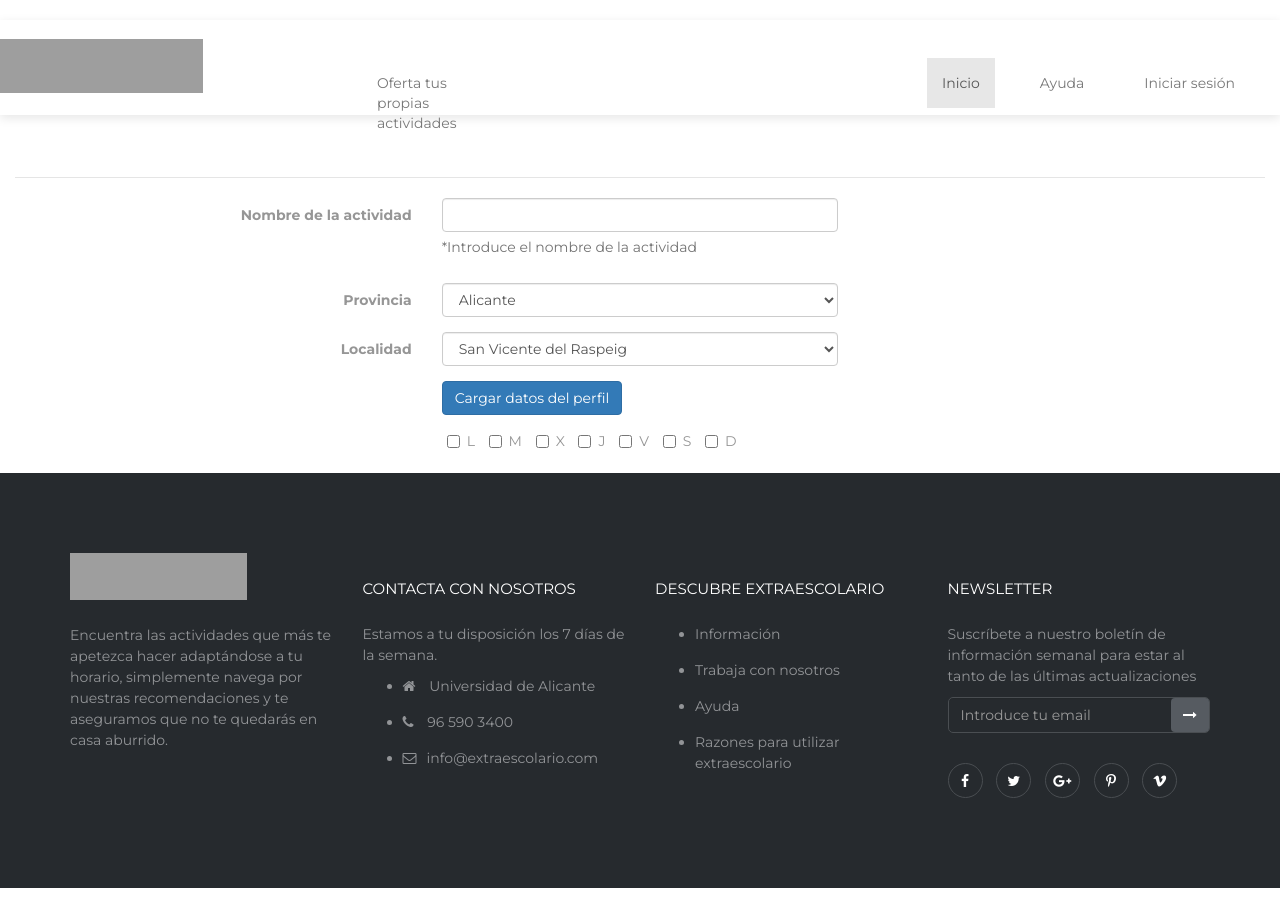
After one commit to jespinosa94/Extraescolario, a PHP site: page /crearActividad.php in a window 1280 px wide. The commit adds this page. Run offline with PHP 8.4, Linux system fonts and the light colour scheme; grey boxes are pictures that could not be loaded.

Commit message:
Comienzo del formulario CrearActividad

```diff
--- /dev/null
+++ b/crearActividad.php
@@ -0,0 +1,234 @@
+<!DOCTYPE html>
+<html lang="es"><head>
+<meta http-equiv="content-type" content="text/html; charset=UTF-8">
+    <meta charset="utf-8">
+    <meta http-equiv="X-UA-Compatible" content="IE=edge">
+    <meta name="viewport" content="width=device-width, initial-scale=1">
+    <meta name="description" content="Extraescolario Project">
+    <meta name="author" content="Extraescolario Team">
+    <link rel="icon" href="http://www.iconj.com/ico/n/q/nqjqtckys4.ico">
+
+    <title>Plantilla Extraescolario</title>
+
+    <!-- Bootstrap core CSS -->
+    <link href="css/bootstrap.css" rel="stylesheet">
+
+    <!-- Fuente de google -->
+    <link href='https://fonts.googleapis.com/css?family=Montserrat:400,700' rel='stylesheet' type='text/css'>
+
+    <!-- Estilos custom -->
+    <link href="css/estilos.css" rel="stylesheet">
+    <link href="css//font-awesome/css/font-awesome.min.css" rel="stylesheet">
+  </head>
+  <!-- Header de la página -->
+  <header>
+    <nav class="navbar navbar-default navbar-main headerPrincipal" role="navigation">
+      <div class="container-fluid">
+
+        <!-- Logo y menu minimizado -->
+        <div class="navbar-header">
+          <button class="navbar-toggle" type="button" data-toggle="collapse" data-target="#navbar1">
+            <span class="sr-only">Menu</span>
+            <span class="icon-bar"></span>
+            <span class="icon-bar"></span>
+            <span class="icon-bar"></span>
+          </button>
+          <a class="navbar-brand" href="index.html"></a>
+        </div>
+
+        <div class="collapse navbar-collapse navbar1">
+          <ul class="nav navbar-nav" id="registroOFR">
+            <li class="dropdown singleDrop">
+              <a href="#">Oferta tus propias actividades</a>
+            </li>
+          </ul>
+          <ul class="nav navbar-nav navbar-right">
+            <li class="active dropdown singleDrop">
+              <a href="index.html">Inicio</a>
+            </li>
+            <li class="dropdown singleDrop">
+              <a href="#">Ayuda</a>
+            </li>
+            <li class="dropdown singleDrop">
+              <a href="#">Iniciar sesión</a>
+            </li>
+          </ul>
+        </div> <!-- Fin collapse navbar1-->
+      </div>
+    </nav>
+  </header>
+
+  <body>
+      <div id ="formIzqCrearActividad" class="container-fluid">
+        <div class="row">
+          <div class="col-md-12">
+          <form class="form-horizontal">
+            <fieldset>
+
+                <!-- Form Name -->
+                <legend></legend>
+
+                  <!-- Input Nombre Actividad-->
+                  <div class="form-group">
+                    <label class="col-md-4 control-label" for="inputActividad">Nombre de la actividad</label>
+                    <div class="col-md-4">
+                    <input id="inputActividad" name="inputActividad" type="text" placeholder="" class="form-control input-md" required="">
+                    <span class="help-block">*Introduce el nombre de la actividad</span>
+                    </div>
+                  </div>
+
+                  <!-- Selector Provincia -->
+                  <div class="form-group">
+                    <label class="col-md-4 control-label" for="selectorProvincia">Provincia</label>
+                    <div class="col-md-4">
+                      <select id="selectorProvincia" name="selectorProvincia" class="form-control">
+                        <option value="1">Alicante</option>
+                        <option value="2">Murcia</option>
+                      </select>
+                    </div>
+                  </div>
+
+                  <!-- Selector Localidad -->
+                  <div class="form-group">
+                    <label class="col-md-4 control-label" for="selectorLocalidad">Localidad</label>
+                    <div class="col-md-4">
+                      <select id="selectorLocalidad" name="selectorLocalidad" class="form-control">
+                        <option value="1">San Vicente del Raspeig</option>
+                        <option value="2">Ibi</option>
+                        <option value="">Option two</option>
+                      </select>
+                    </div>
+                  </div>
+
+                  <!-- Boton Cargar datos del perfil -->
+                  <div class="form-group">
+                    <label class="col-md-4 control-label" for="botonCargarPerfil"></label>
+                    <div class="col-md-4">
+                      <button id="botonCargarPerfil" name="botonCargarPerfil" class="btn btn-primary">Cargar datos del perfil</button>
+                    </div>
+                  </div>
+
+            </fieldset>
+            </form>
+
+            <!-- Checkboxes Dias semana -->
+            <div class="form-group">
+              <label class="col-md-4 control-label" for="checkboxes"></label>
+              <div class="col-md-4">
+                <label class="checkbox-inline" for="checkboxes-0">
+                  <input type="checkbox" name="checkboxes" id="checkboxes-0" value="1">
+                  L
+                </label>
+                <label class="checkbox-inline" for="checkboxes-1">
+                  <input type="checkbox" name="checkboxes" id="checkboxes-1" value="2">
+                  M
+                </label>
+                <label class="checkbox-inline" for="checkboxes-2">
+                  <input type="checkbox" name="checkboxes" id="checkboxes-2" value="3">
+                  X
+                </label>
+                <label class="checkbox-inline" for="checkboxes-3">
+                  <input type="checkbox" name="checkboxes" id="checkboxes-3" value="4">
+                  J
+                </label>
+                <label class="checkbox-inline" for="checkboxes-4">
+                  <input type="checkbox" name="checkboxes" id="checkboxes-4" value="5">
+                  V
+                </label>
+                <label class="checkbox-inline" for="checkboxes-5">
+                  <input type="checkbox" name="checkboxes" id="checkboxes-5" value="6">
+                  S
+                </label>
+                <label class="checkbox-inline" for="checkboxes-6">
+                  <input type="checkbox" name="checkboxes" id="checkboxes-6" value="7">
+                  D
+                </label>
+              </div>
+            </div>
+
+            </fieldset>
+          </form>
+        </div>
+      </div>
+    </div>
+    <br>
+  </body>
+
+
+      <!-- FOOTER -->
+      <footer>
+        <div class="footer clearfix">
+          <div class="container">
+            <div class="row">
+              <div class="col-sm-3 col-xs-12">
+                <div class="footerContent">
+                  <a class="footer-logo" href="index.html">
+                    <img src="http://i66.tinypic.com/103ap8k.jpg" alt="Extraescolario" width="177" height="47" />
+                  </a>
+                  <p>
+                    Encuentra las actividades que más te apetezca hacer adaptándose a tu horario, simplemente navega por nuestras recomendaciones
+                    y te aseguramos que no te quedarás en casa aburrido.
+                  </p>
+                </div>
+              </div>
+
+              <div class="col-sm-3 col-xs-12">
+                <div class="footerContent">
+                  <h5>Contacta con nosotros</h5>
+                  <p>
+                    Estamos a tu disposición los 7 días de la semana.
+                  </p>
+                  <ul class="list-unlysted">
+                    <li>
+                      <i class="fa fa-home" aria-hidden="true"></i>
+                      <a href="https://www.google.es/maps/@38.383397,-0.5145466,17z">
+                        Universidad de Alicante
+                      </a>
+                    </li>
+                    <li><i class="fa fa-phone" aria-hidden="true"></i> 96 590 3400</li>
+                    <li><i class="fa fa-envelope-o" aria-hidden="true"></i><a href="mailTo:info@extraescolario.com">info@extraescolario.com</a></li>
+                  </ul>
+                </div>
+              </div>
+
+              <div class="col-sm-3 col-xs-12">
+                <div class="footerContent">
+                  <h5>Descubre extraescolario</h5>
+                  <ul class="list-unlysted">
+                    <li><a href="#">Información</a></li>
+                    <li><a href="#">Trabaja con nosotros</a></li>
+                    <li><a href="#">Ayuda</a></li>
+                    <li><a href="#">Razones para utilizar extraescolario</a></li>
+                  </ul>
+                </div>
+              </div>
+
+              <div class="col-sm-3 col-xs-12">
+                <div class="footerContent">
+                  <h5>Newsletter</h5>
+                  <p>Suscríbete a nuestro boletín de información semanal para estar al tanto de las últimas actualizaciones</p>
+                  <div class="input-group">
+                    <input type="text" class="form-control" placeholder="Introduce tu email" aria-describedby="basic-addon21" />
+                    <span class="input-group-addon" id="basic-addon21"><i class="fa fa-long-arrow-right" aria-hidden="true"></i></span>
+                  </div>
+                  <ul class="list-inline">
+                  <li><a href="#"><i class="fa fa-facebook" aria-hidden="true"></i></a></li>
+                  <li><a href="#"><i class="fa fa-twitter" aria-hidden="true"></i></a></li>
+                  <li><a href="#"><i class="fa fa-google-plus" aria-hidden="true"></i></a></li>
+                  <li><a href="#"><i class="fa fa-pinterest-p" aria-hidden="true"></i></a></li>
+                  <li><a href="#"><i class="fa fa-vimeo" aria-hidden="true"></i></a></li>
+                </ul>
+                </div>
+              </div>
+            </div>
+          </div>
+        </div>
+      </footer>
+
+    <!-- Bootstrap core JavaScript
+    ================================================== -->
+    <script src="js/jquery.js"></script>
+    <script>window.jQuery || document.write('<script src="../../assets/js/vendor/jquery.min.js"><\/script>')</script>
+    <script src="js/bootstrap.js"></script>
+  </body>
+</html>
--- a/css/estilos.css
+++ b/css/estilos.css
@@ -1,5 +1,6 @@
 /*=====================================================HEADER=================================================*/
-body {
+body
+{
   font-family: 'Montserrat', sans-serif;
   font-size: 14px;
   line-height: 21px;
@@ -52,7 +53,10 @@ header {
 #registroOFR > li > a {
   margin: 38px 15px 29px 50%;
 }
+/*=====================================================BODY=================================================*/
+#formIzqCrearActividad {
 
+}
 /*=====================================================FOOTER=================================================*/
 .footer {
   width: 100%;
```
